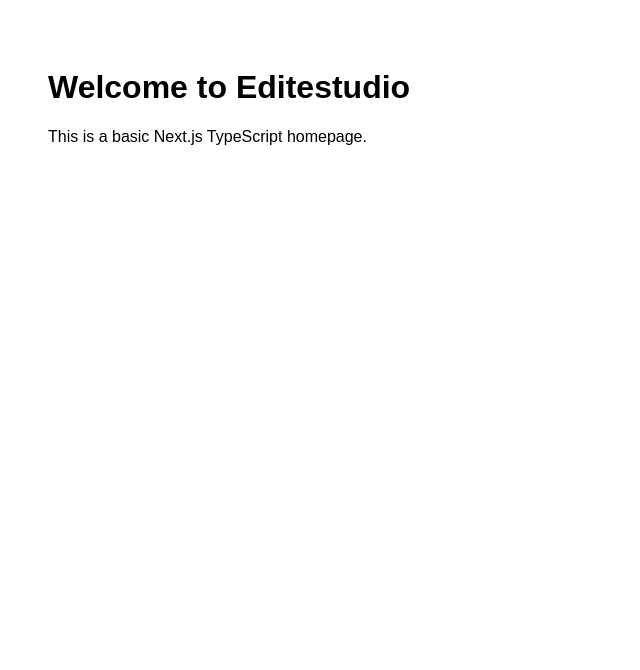
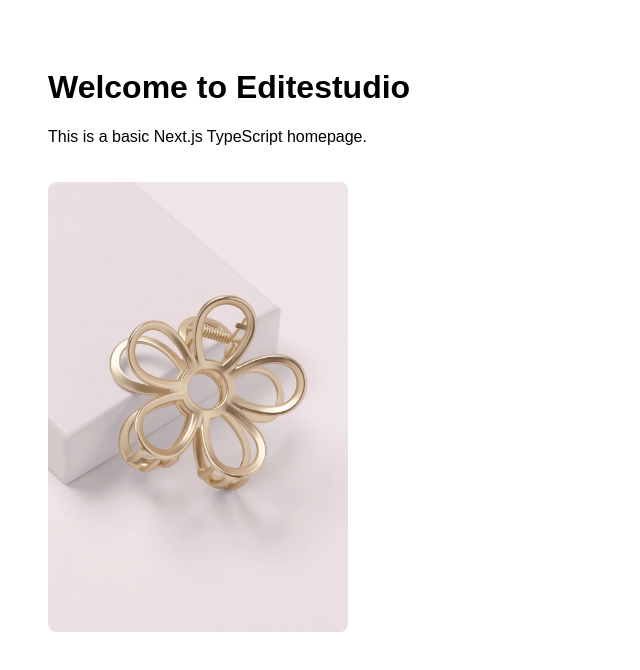
Before and after one commit to chojh815/editestudio, a Next.js app: page / in a window 1280 px wide. Shown: the top 670 px of the page, without its empty margins (0-640 px from the left). Built offline with nearby package versions, Linux system fonts and the light colour scheme.

Commit message:
Update index.tsx

```diff
--- a/pages/index.tsx
+++ b/pages/index.tsx
@@ -3,6 +3,11 @@
     <div style={{ padding: '40px', fontFamily: 'Arial, sans-serif' }}>
       <h1>Welcome to Editestudio</h1>
       <p>This is a basic Next.js TypeScript homepage.</p>
+      <img
+        src="/images/sample.jpeg"
+        alt="Product"
+        style={{ marginTop: '20px', width: '300px', borderRadius: '8px' }}
+      />
     </div>
   );
 }
```
